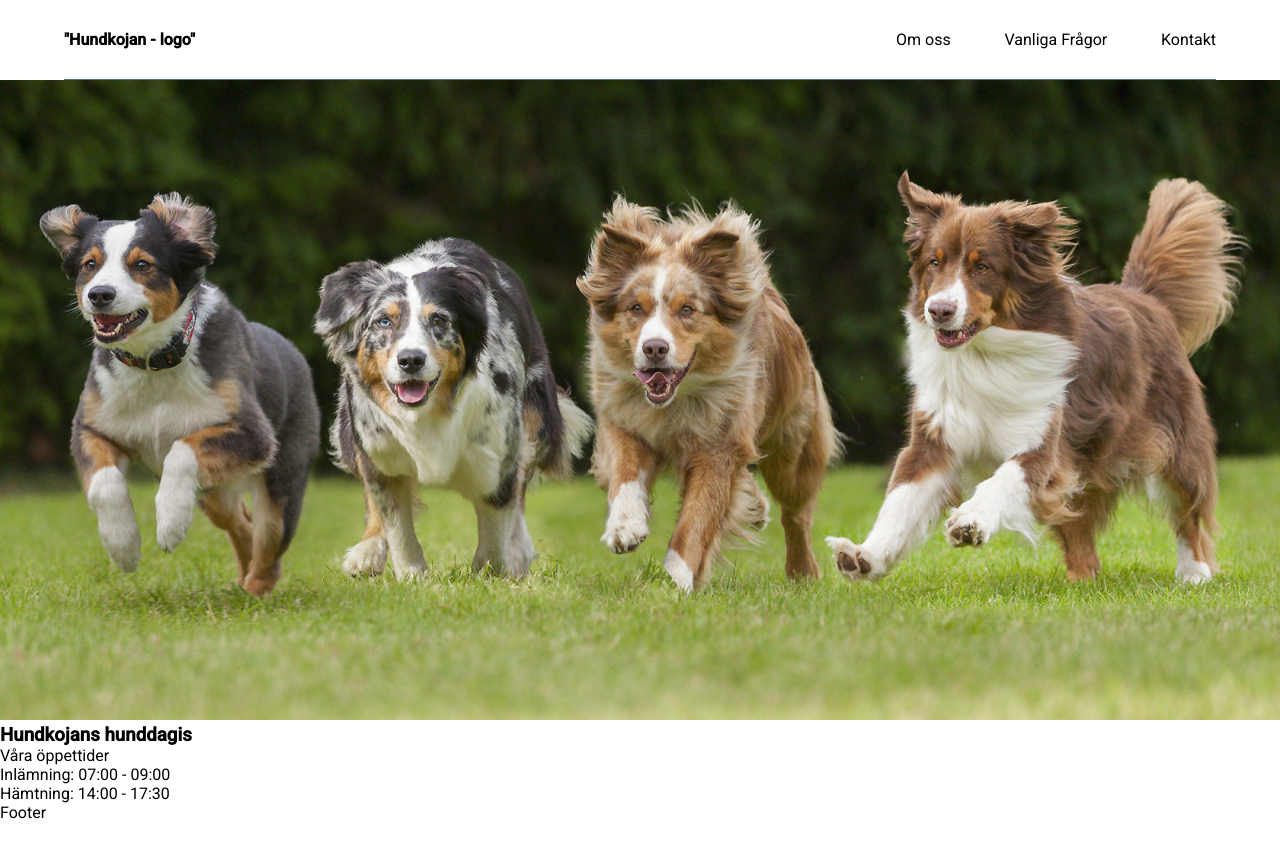
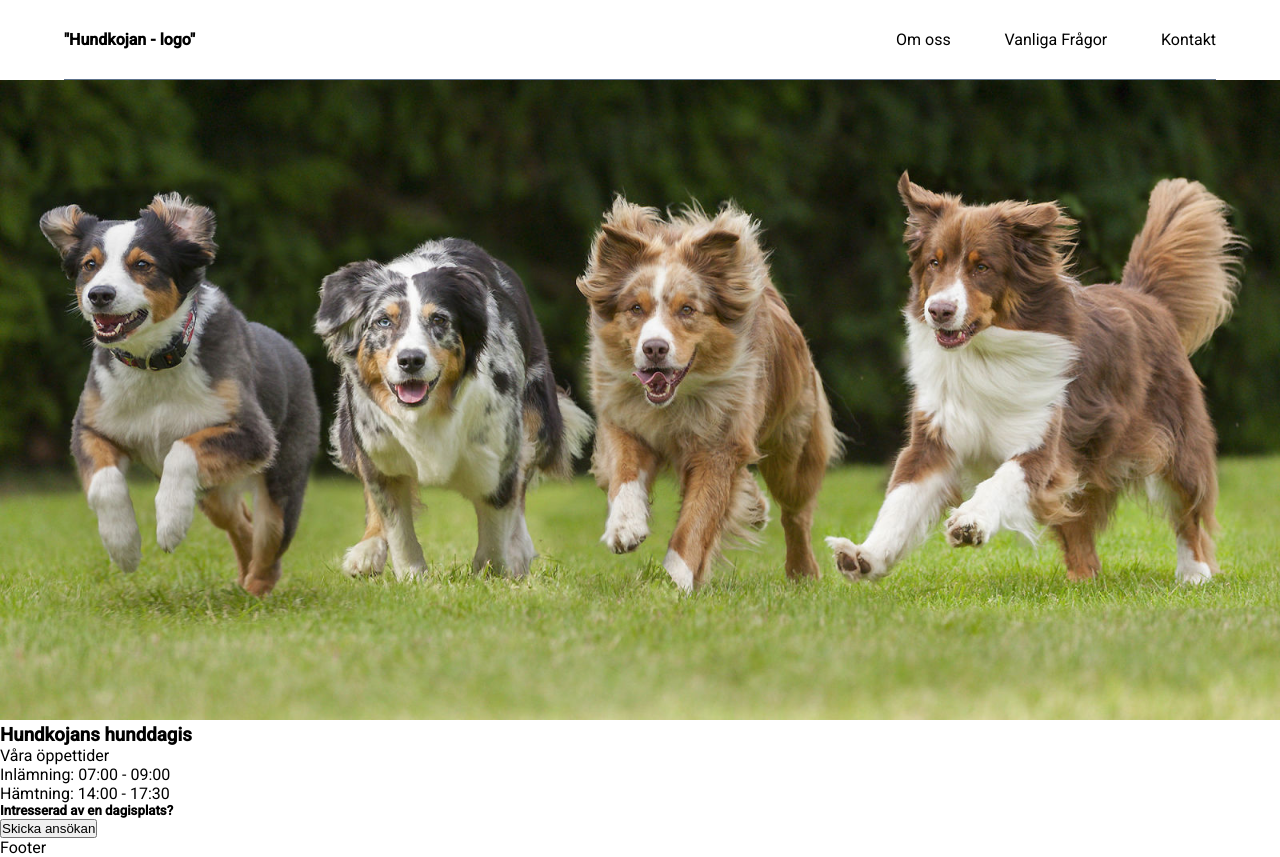
Before and after one commit to EmmaOlsson/hunddagis, a React (Create React App) app: page / in a window 1280 px wide. Before the commit the page ends 822 px from the top, so only its background shows below. Built offline with nearby package versions, Linux system fonts and the light colour scheme.

Commit message:
Update HomeScreen.js

```diff
--- a/src/screens/HomeScreen.js
+++ b/src/screens/HomeScreen.js
@@ -15,6 +15,8 @@ const HomeScreen = () => {
         <p>Inlämning: 07:00 - 09:00</p>
         <p>Hämtning: 14:00 - 17:30</p>
       </article>
+      <h5>Intresserad av en dagisplats?</h5>
+      <button className={Styles.applicationButton} >Skicka ansökan</button>
       </div>
     </section>
   )
```
